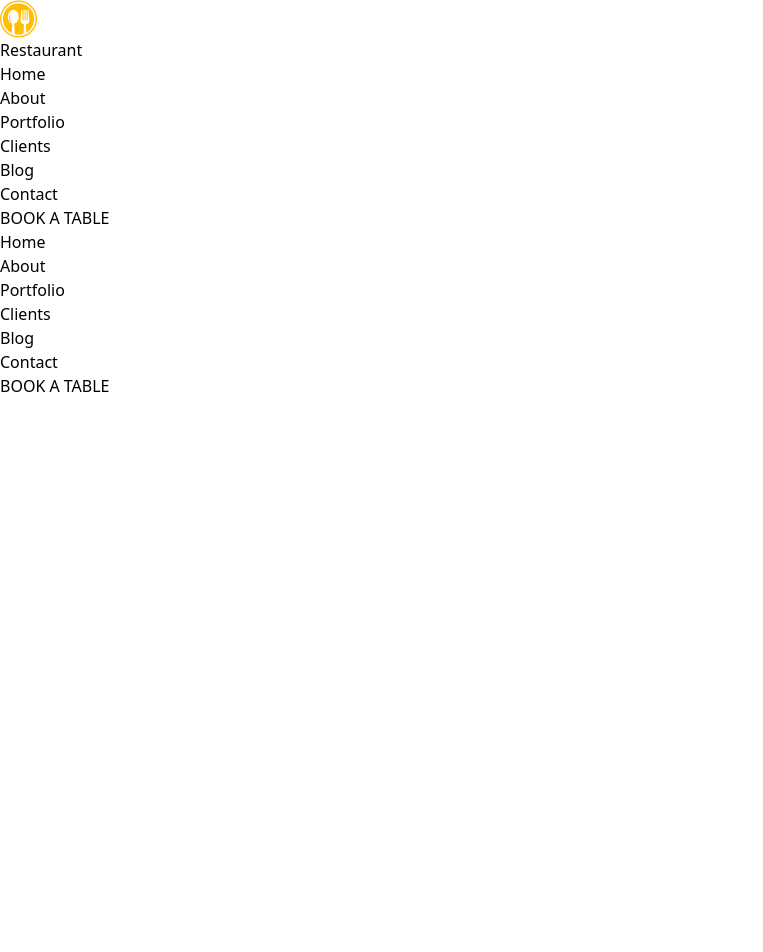
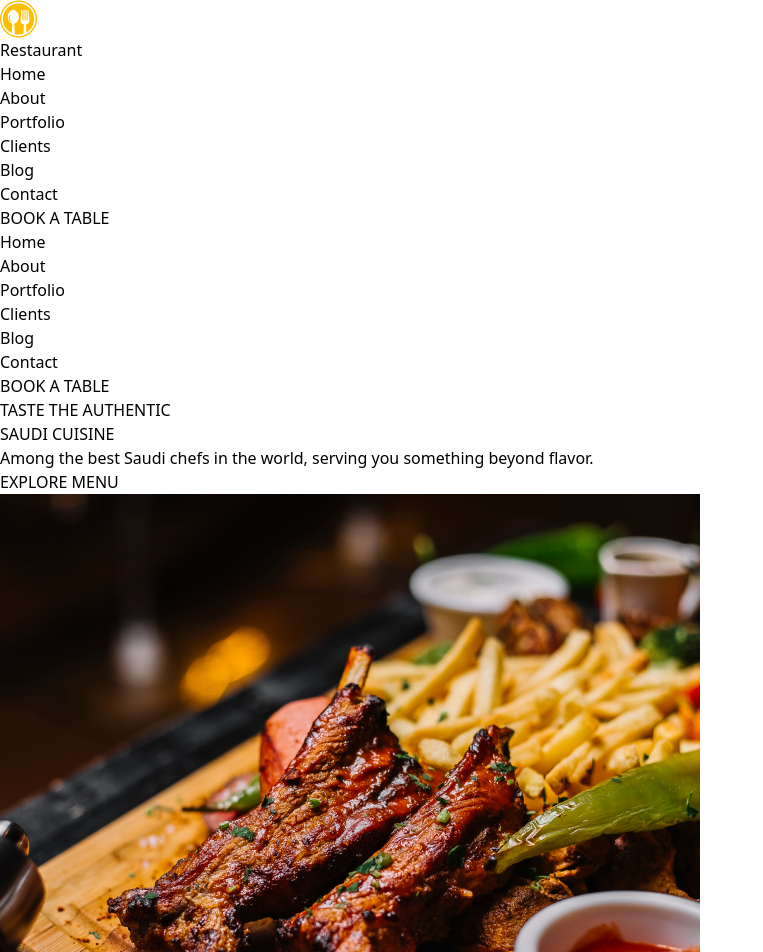
Before and after one commit to NurMuhammadCSE/Restaurant, a React (Vite) app: page / in a window 1280 px wide. Shown: the top 952 px of the page, without its empty margins (0-763 px from the left). Before the commit the page ends 800 px from the top, so only its background shows below. Built offline with nearby package versions, Linux system fonts and the light colour scheme.

Commit message:
Banner Section Added

```diff
--- a/src/App.jsx
+++ b/src/App.jsx
@@ -1,9 +1,11 @@
+import Banner from "./components/Home/Banner/Banner";
 import Navbar from "./components/Shared/Navbar/Navbar";
 
 const App = () => {
   return (
     <div>
       <Navbar></Navbar>
+      <Banner></Banner>
     </div>
   );
 };
--- a/src/assets/index.js
+++ b/src/assets/index.js
@@ -1,8 +1,10 @@
 import logo from './images/Frame.png';
+import food from './images/food.png';
 
 const assets = {
     images: {
         logo,
+        food
     }
 };
 
--- a/src/components/Home/Banner/Banner.tsx
+++ b/src/components/Home/Banner/Banner.tsx
@@ -0,0 +1,45 @@
+import React from "react";
+import assets from "../../../assets";
+
+const Banner = () => {
+  return (
+    <section className="bg-[#b93329] md:h-[740px] px-4 md:px-[50px] flex overflow-hidden relative py-10 md:py-0">
+      <div className="w-full flex flex-col md:flex-row items-start md:items-center gap-8">
+        {/* Left Side - Text Content */}
+        <div className="flex md:w-1/2 flex-col gap-4 z-10 md:text-left">
+          {/* Headline Text */}
+          <h1 className="text-white text-4xl sm:text-5xl md:text-6xl lg:text-[80px] font-bold leading-tight md:leading-[100px] tracking-tight">
+            TASTE THE AUTHENTIC <br className="hidden md:block" />
+            SAUDI CUISINE
+          </h1>
+
+          {/* Subtext */}
+          <p className="text-white text-[16px] sm:text-[18px] md:text-[24px] font-roboto leading-[24px] md:leading-[32px] max-w-full md:max-w-[559px]">
+            Among the best Saudi chefs in the world, serving you something
+            beyond flavor.
+          </p>
+
+          {/* Explore Menu Button */}
+          <a
+            href="#"
+            className="bg-[#febf00] text-[#0a1425] font-bold text-sm md:text-base px-6 py-3 md:py-4 mt-4 md:mt-6 w-[160px] md:w-[180px] text-center transition-opacity hover:bg-yellow-400"
+          >
+            EXPLORE MENU
+          </a>
+        </div>
+
+        {/* Right Side - Image */}
+        <div className="w-full md:w-1/2 flex justify-center md:justify-end">
+          {/* Image of Food */}
+          <img
+            src={assets.images.food}
+            alt="Saudi Cuisine"
+            className="object-cover w-full max-w-[400px] md:max-w-none md:mx-[50px]"
+          />
+        </div>
+      </div>
+    </section>
+  );
+};
+
+export default Banner;
--- a/src/components/Shared/Navbar/Navbar.tsx
+++ b/src/components/Shared/Navbar/Navbar.tsx
@@ -30,7 +30,7 @@ const Navbar = () => {
             <li>
               <a
                 href="#"
-                className="text-[15px] font-medium hover:text-yellow-500"
+                className="text-[15px] font-medium "
               >
                 Home
               </a>
@@ -38,7 +38,7 @@ const Navbar = () => {
             <li>
               <a
                 href="#"
-                className="text-[15px] font-medium hover:text-yellow-500"
+                className="text-[15px] font-medium "
               >
                 About
               </a>
@@ -46,7 +46,7 @@ const Navbar = () => {
             <li>
               <a
                 href="#"
-                className="text-[15px] font-medium hover:text-yellow-500"
+                className="text-[15px] font-medium "
               >
                 Portfolio
               </a>
@@ -54,7 +54,7 @@ const Navbar = () => {
             <li>
               <a
                 href="#"
-                className="text-[15px] font-medium hover:text-yellow-500"
+                className="text-[15px] font-medium "
               >
                 Clients
               </a>
@@ -62,7 +62,7 @@ const Navbar = () => {
             <li>
               <a
                 href="#"
-                className="text-[15px] font-medium hover:text-yellow-500"
+                className="text-[15px] font-medium "
               >
                 Blog
               </a>
@@ -70,7 +70,7 @@ const Navbar = () => {
             <li>
               <a
                 href="#"
-                className="text-[15px] font-medium hover:text-yellow-500"
+                className="text-[15px] font-medium "
               >
                 Contact
               </a>
@@ -112,7 +112,7 @@ const Navbar = () => {
           <li>
             <a
               href="#"
-              className="text-[15px] font-medium hover:text-yellow-500"
+              className="text-[15px] font-medium "
             >
               Home
             </a>
@@ -120,7 +120,7 @@ const Navbar = () => {
           <li>
             <a
               href="#"
-              className="text-[15px] font-medium hover:text-yellow-500"
+              className="text-[15px] font-medium "
             >
               About
             </a>
@@ -128,7 +128,7 @@ const Navbar = () => {
           <li>
             <a
               href="#"
-              className="text-[15px] font-medium hover:text-yellow-500"
+              className="text-[15px] font-medium "
             >
               Portfolio
             </a>
@@ -136,7 +136,7 @@ const Navbar = () => {
           <li>
             <a
               href="#"
-              className="text-[15px] font-medium hover:text-yellow-500"
+              className="text-[15px] font-medium "
             >
               Clients
             </a>
@@ -144,7 +144,7 @@ const Navbar = () => {
           <li>
             <a
               href="#"
-              className="text-[15px] font-medium hover:text-yellow-500"
+              className="text-[15px] font-medium "
             >
               Blog
             </a>
@@ -152,7 +152,7 @@ const Navbar = () => {
           <li>
             <a
               href="#"
-              className="text-[15px] font-medium hover:text-yellow-500"
+              className="text-[15px] font-medium "
             >
               Contact
             </a>
```
